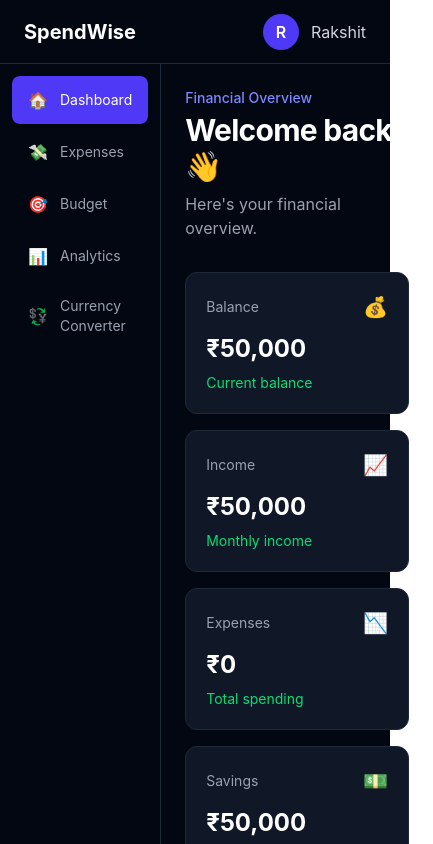
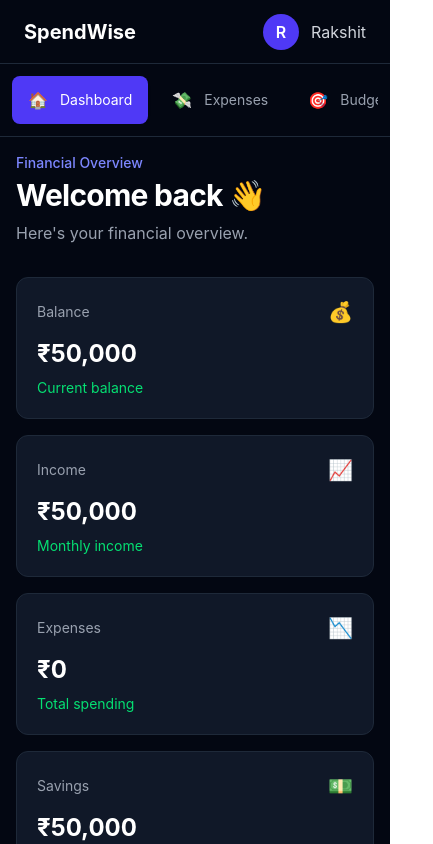
Before and after one commit to Rakshit-Thareja/SpendWise, a React (Vite) app: page / in a window 390 px wide. Shown: the top 844 px of the page, 433 px wide, since content can reach past the window. Built offline with nearby package versions, Linux system fonts and the light colour scheme.

Commit message:
Improve responsive mobile layout

```diff
--- a/src/components/Sidebar.jsx
+++ b/src/components/Sidebar.jsx
@@ -6,20 +6,25 @@
         { name: 'Expenses', path: '/expenses', icon: '💸' },
         { name: 'Budget', path: '/budget', icon: '🎯' },
         { name: 'Analytics', path: '/analytics', icon: '📊' },
-        { name: 'Currency Converter', path: '/currency-converter', icon: '💱',},
+        {
+            name: 'Currency Converter',
+            path: '/currency-converter',
+            icon: '💱',
+        },
     ]
 
     return (
-        <aside className="min-h-[calc(100vh-4rem)] w-60 border-r border-gray-800 bg-gray-950 p-3">
-            <nav className="space-y-1">
+        <aside className="w-full border-b border-gray-800 bg-gray-950 p-3 sm:min-h-[calc(100vh-4rem)] sm:w-60 sm:border-b-0 sm:border-r">
+            <nav className="flex gap-2 overflow-x-auto sm:flex-col sm:gap-1">
                 {links.map((link) => (
                     <NavLink
                         key={link.path}
                         to={link.path}
                         className={({ isActive }) =>
-                            `flex items-center rounded-lg px-4 py-3 text-sm transition ${isActive
-                                ? 'bg-indigo-600 text-white shadow-sm'
-                                : 'text-gray-400 hover:bg-gray-900 hover:text-white'
+                            `flex shrink-0 items-center rounded-lg px-4 py-3 text-sm transition ${
+                                isActive
+                                    ? 'bg-indigo-600 text-white shadow-sm'
+                                    : 'text-gray-400 hover:bg-gray-900 hover:text-white'
                             }`
                         }
                     >
@@ -27,7 +32,9 @@
                             {link.icon}
                         </span>
 
-                        <span>{link.name}</span>
+                        <span className="whitespace-nowrap">
+                            {link.name}
+                        </span>
                     </NavLink>
                 ))}
             </nav>
--- a/src/layouts/DashboardLayout.jsx
+++ b/src/layouts/DashboardLayout.jsx
@@ -6,10 +6,10 @@
         <div className="min-h-screen bg-gray-950 text-white">
             <Navbar />
 
-            <div className="flex">
+            <div className="flex flex-col sm:flex-row">
                 <Sidebar />
 
-                <main className="flex-1 p-6">
+                <main className="min-w-0 flex-1 p-4 sm:p-6">
                     {children}
                 </main>
             </div>
--- a/src/pages/Dashboard.jsx
+++ b/src/pages/Dashboard.jsx
@@ -120,16 +120,6 @@
             {/* Recent Transactions */}
 
             <section>
-                <div className="mb-4">
-                    <h3 className="text-xl font-semibold text-white">
-                        Recent Transactions
-                    </h3>
-
-                    <p className="mt-1 text-sm text-gray-400">
-                        Your latest spending activity.
-                    </p>
-                </div>
-
                 <RecentTransactions expenses={expenses} />
             </section>
 
```
